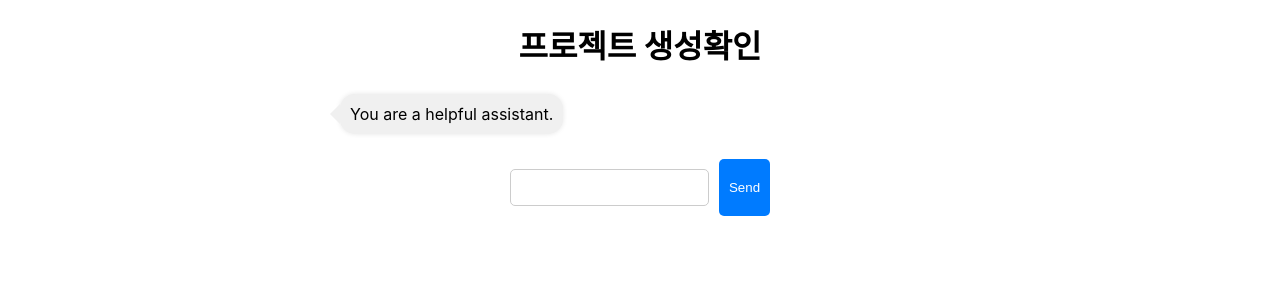
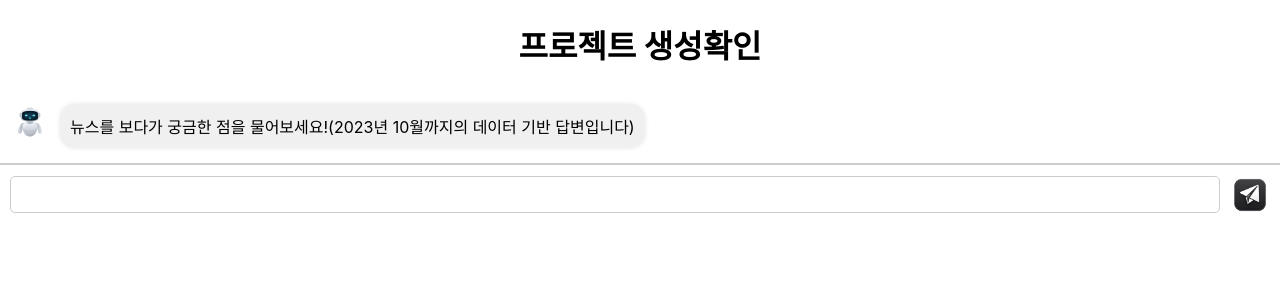
Before and after one commit to yyerrim/newsearch_client, a React (Create React App) app: page / in a window 1280 px wide. Shown: the top 300 px of the page. Built offline with nearby package versions, Linux system fonts and the light colour scheme.

Commit message:
챗봇 메시지 전송 버튼 및 챗봇 프로필이미지 추가

```diff
--- a/src/components/ChatBot.css
+++ b/src/components/ChatBot.css
@@ -2,85 +2,74 @@
 .chat-container {
   display: flex;
   flex-direction: column;
-  align-items: center;
-  margin: 20px;
+  height: 100%;
 }
 
 .messages {
-  width: 100%;
-  max-width: 600px;
-  margin-bottom: 20px;
-  display: flex;
-  flex-direction: column;
+  flex-grow: 1;
+  overflow-y: auto;
+  padding: 10px;
+  border-bottom: 1px solid #ccc;
 }
 
 .message {
   display: flex;
-  margin: 10px 0;
+  align-items: flex-start;
+  margin: 5px 0;
 }
 
 .user-message {
-  background-color: #daf8da;
-  padding: 10px;
-  border-radius: 15px;
-  margin: 5px 0;
-  align-self: flex-end;
-  max-width: 70%;
-  box-shadow: 0px 0px 5px rgba(0, 0, 0, 0.1);
-  position: relative;
-}
-
-.user-message::after {
-  content: "";
-  position: absolute;
-  top: 50%;
-  right: -10px;
-  width: 0;
-  height: 0;
-  border: 10px solid transparent;
-  border-left-color: #daf8da;
-  border-right: 0;
-  margin-top: -10px;
+  justify-content: flex-end;
 }
 
 .bot-message {
+  justify-content: flex-start;
+}
+
+.profile-image {
+  width: 40px;
+  height: 40px;
+  border-radius: 50%;
+  margin-right: 10px;
+}
+
+.message-content {
   background-color: #f0f0f0;
   padding: 10px;
   border-radius: 15px;
-  margin: 5px 0;
-  align-self: flex-start;
   max-width: 70%;
   box-shadow: 0px 0px 5px rgba(0, 0, 0, 0.1);
-  position: relative;
 }
 
-.bot-message::after {
-  content: "";
-  position: absolute;
-  top: 50%;
-  left: -10px;
-  width: 0;
-  height: 0;
-  border: 10px solid transparent;
-  border-right-color: #f0f0f0;
-  border-left: 0;
-  margin-top: -10px;
+.user-message .message-content {
+  background-color: #daf8da;
+  align-self: flex-end;
+}
+
+.bot-message .message-content {
+  align-self: flex-start;
+}
+
+.input-container {
+  display: flex;
+  align-items: center;
+  padding: 10px;
+  border-top: 1px solid #ccc;
 }
 
 input {
-  width: calc(100% - 80px);
+  flex-grow: 1;
   padding: 10px;
-  margin: 10px 0;
+  margin-right: 10px;
   border-radius: 5px;
   border: 1px solid #ccc;
 }
 
-button {
-  padding: 10px;
-  border-radius: 5px;
+button.send-button {
+  background: url("../assets/message-sendIcon.png") no-repeat center center;
+  background-size: contain;
+  width: 40px; /* 이미지의 너비에 맞게 설정 */
+  height: 40px; /* 이미지의 높이에 맞게 설정 */
   border: none;
-  background-color: #007bff;
-  color: white;
   cursor: pointer;
-  margin-left: 10px;
 }
--- a/src/components/ChatBot.jsx
+++ b/src/components/ChatBot.jsx
@@ -2,10 +2,15 @@
 import React, { useState } from "react";
 import axios from "axios";
 import "./ChatBot.css";
+import gptProfile from "../assets/chatProfile.png"; // GPT 프로필 이미지 경로를 알맞게 수정하세요
 
 const ChatBot = () => {
   const [messages, setMessages] = useState([
-    { role: "system", content: "You are a helpful assistant." },
+    {
+      role: "assistant", // 초기 메시지도 assistant 역할로 변경
+      content:
+        "뉴스를 보다가 궁금한 점을 물어보세요!(2023년 10월까지의 데이터 기반 답변입니다)",
+    },
   ]);
   const [input, setInput] = useState("");
 
@@ -14,6 +19,7 @@ const ChatBot = () => {
   };
 
   const handleSendMessage = async () => {
+    if (input.trim() === "") return; // 입력이 비어있으면 전송하지 않음
     const userMessage = { role: "user", content: input };
     setMessages([...messages, userMessage]);
 
@@ -55,6 +61,12 @@ const ChatBot = () => {
     }
   };
 
+  const handleKeyPress = (e) => {
+    if (e.key === "Enter") {
+      handleSendMessage();
+    }
+  };
+
   return (
     <div className="chat-container">
       <div className="messages">
@@ -65,13 +77,25 @@ const ChatBot = () => {
               msg.role === "user" ? "user-message" : "bot-message"
             }`}
           >
-            {msg.content}
+            {msg.role === "assistant" && (
+              <img
+                src={gptProfile}
+                alt="GPT Profile"
+                className="profile-image"
+              /> // GPT 프로필 이미지 추가
+            )}
+            <div className="message-content">{msg.content}</div>
           </div>
         ))}
       </div>
-      <div style={{ display: "flex" }}>
-        <input type="text" value={input} onChange={handleInputChange} />
-        <button onClick={handleSendMessage}>Send</button>
+      <div className="input-container">
+        <input
+          type="text"
+          value={input}
+          onChange={handleInputChange}
+          onKeyPress={handleKeyPress}
+        />
+        <button onClick={handleSendMessage} className="send-button"></button>
       </div>
     </div>
   );
```
Also changed, not shown: src/assets/chatProfile.png (added), src/assets/message-sendIcon.png (added).
